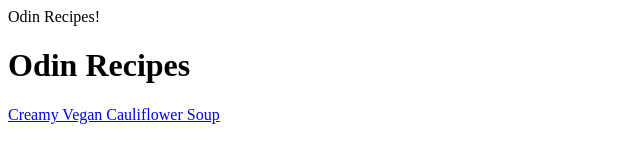
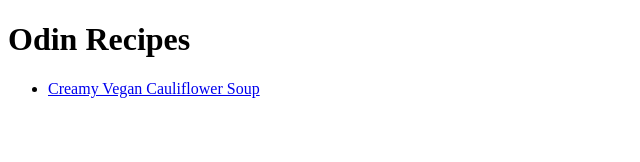
Before and after one commit to jmpatel90/odin-recipes, a plain HTML site: page index.html in a window 1280 px wide. Shown: the whole page, without its empty margins (0-640 px from the left). Drawn offline with Linux system fonts and the light colour scheme.

Commit message:
Fix title code of homepage and add homepage link to soup recipe

```diff
--- a/index.html
+++ b/index.html
@@ -2,11 +2,14 @@
 <html lang="en">
     <head>
         <meta charset="UTF-8">
-        <tite>Odin Recipes!</tite>
+        <title>Odin Recipes!</title>
     </head>
     <body>
         <h1>Odin Recipes</h1>
 
-        <a href="./recipes/cauliflower-soup.html">Creamy Vegan Cauliflower Soup</a>
+        <ul>
+            <li><a href="./recipes/cauliflower-soup.html">Creamy Vegan Cauliflower Soup</a></li>
+        </ul>
+
     </body>
 </html>
```
Also changed, not shown: recipes/cauliflower-soup.html (+2 -0 lines).
